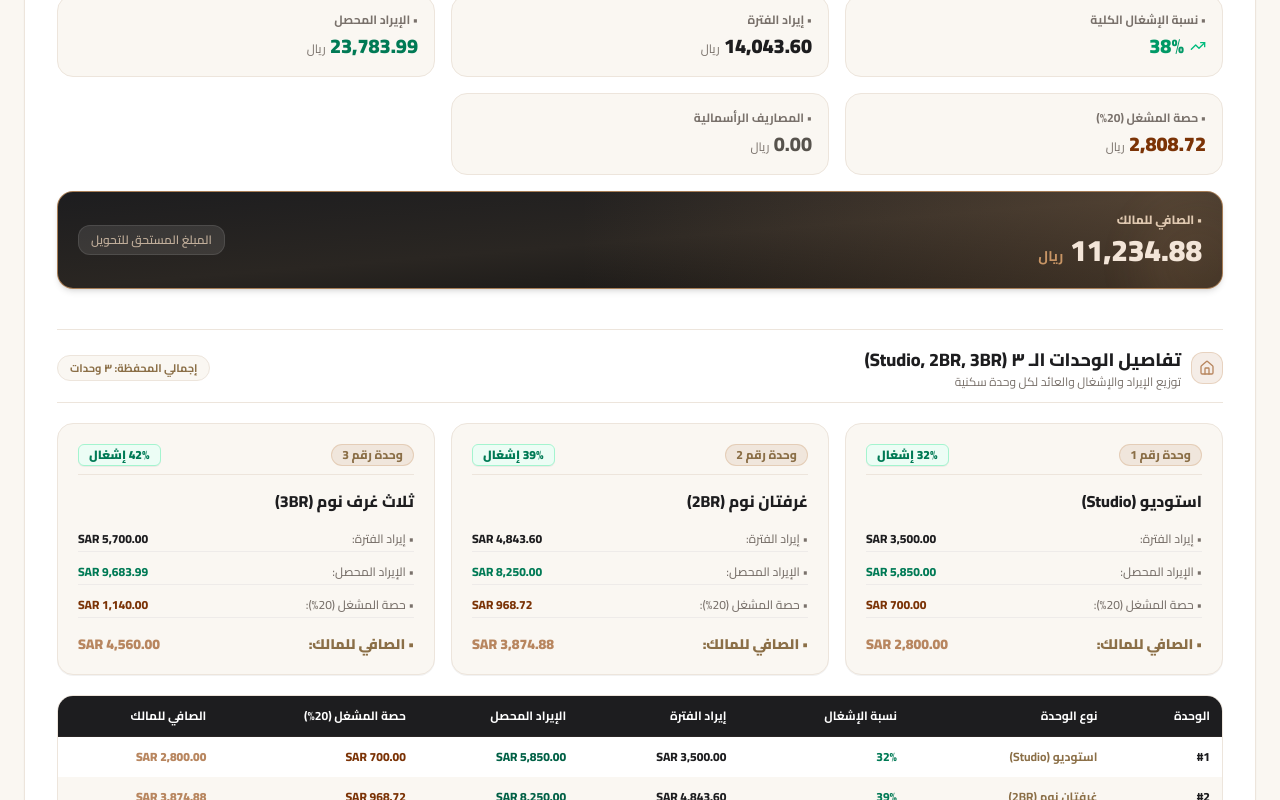
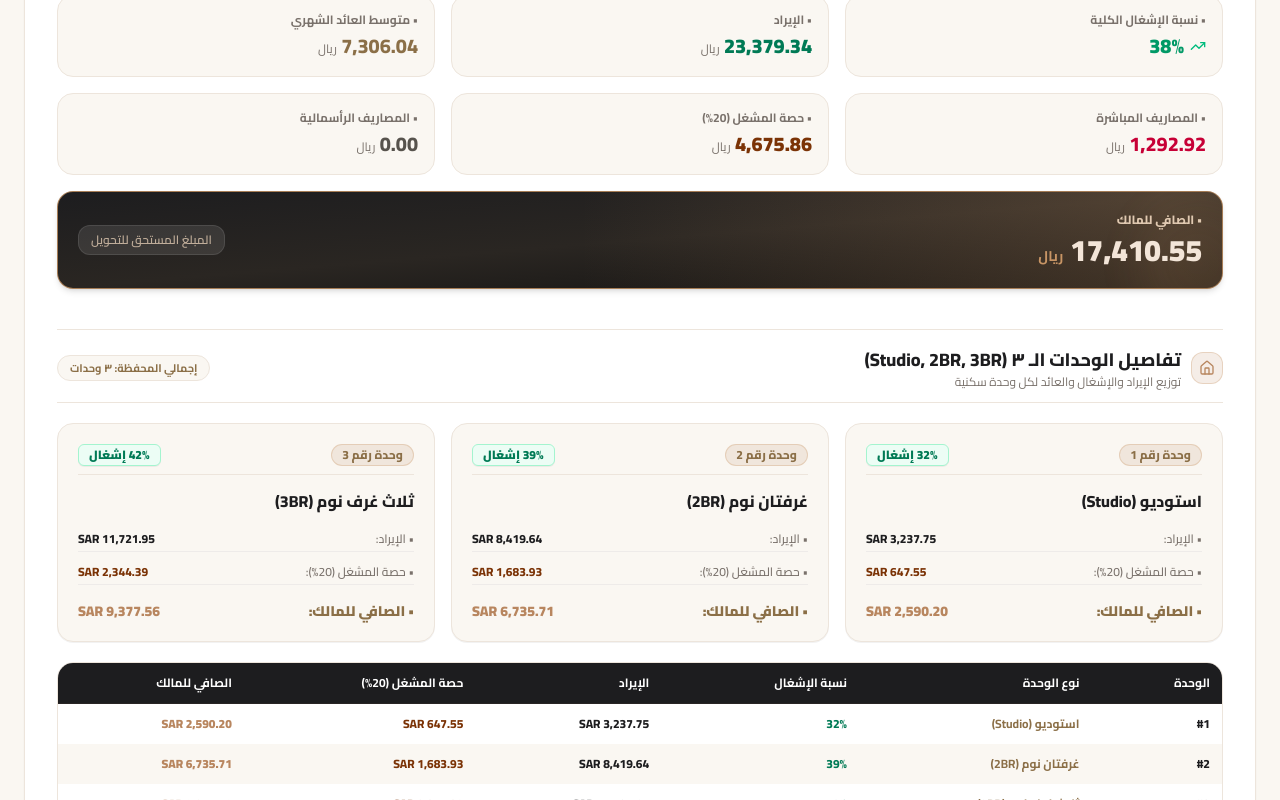
Before and after one commit to AmmarCFO/Marsam-Development-Company, a React (Vite) app: page / in a window 1280 px wide. Shown: the part 1140-1940 px from the top of the page. Built offline with nearby package versions, Linux system fonts and the light colour scheme.

Commit message:
feat: update financial metrics and labels in reports
Refactor revenue reporting labels and include average monthly return and direct expenses to provide a more comprehensive financial summary.

```diff
--- a/src/components/OperatingReportBoard.tsx
+++ b/src/components/OperatingReportBoard.tsx
@@ -204,23 +204,33 @@ export const OperatingReportBoard: React.FC<OperatingReportBoardProps> = ({
               </p>
             </div>
 
-            {/* 3. Period Revenue */}
+            {/* 2. Total Revenue */}
             <div className="bg-[#FAF7F2] p-4 rounded-2xl border border-[#EDE5DC]">
               <span className="text-xs font-bold text-stone-500 block mb-1">
-                • {isAr ? 'إيراد الفترة' : 'Period Revenue'}
+                • {isAr ? 'الإيراد' : 'Revenue'}
               </span>
-              <p className="text-lg sm:text-xl font-black text-[#1d1d1f]">
-                {(report.totalContracts || 14043.60).toLocaleString(undefined, { minimumFractionDigits: 2 })} <span className="text-xs font-normal text-stone-500">{isAr ? 'ريال' : 'SAR'}</span>
+              <p className="text-lg sm:text-xl font-black text-emerald-700">
+                {report.totalRevenue.toLocaleString(undefined, { minimumFractionDigits: 2 })} <span className="text-xs font-normal text-stone-500">{isAr ? 'ريال' : 'SAR'}</span>
               </p>
             </div>
 
-            {/* 4. Collected Revenue */}
+            {/* 3. Average Monthly Return */}
             <div className="bg-[#FAF7F2] p-4 rounded-2xl border border-[#EDE5DC]">
               <span className="text-xs font-bold text-stone-500 block mb-1">
-                • {isAr ? 'الإيراد المحصل' : 'Collected Revenue'}
+                • {isAr ? 'متوسط العائد الشهري' : 'Average Monthly Return'}
               </span>
-              <p className="text-lg sm:text-xl font-black text-emerald-700">
-                {report.totalRevenue.toLocaleString(undefined, { minimumFractionDigits: 2 })} <span className="text-xs font-normal text-stone-500">{isAr ? 'ريال' : 'SAR'}</span>
+              <p className="text-lg sm:text-xl font-extrabold text-[#8B6F47]">
+                {(report.avgMonthlyReturn || 7306.04).toLocaleString(undefined, { minimumFractionDigits: 2 })} <span className="text-xs font-normal text-stone-500">{isAr ? 'ريال' : 'SAR'}</span>
+              </p>
+            </div>
+
+            {/* 4. Direct Expenses */}
+            <div className="bg-[#FAF7F2] p-4 rounded-2xl border border-[#EDE5DC]">
+              <span className="text-xs font-bold text-stone-500 block mb-1">
+                • {isAr ? 'المصاريف المباشرة' : 'Direct Expenses'}
+              </span>
+              <p className="text-lg sm:text-xl font-extrabold text-rose-700">
+                {(report.directExpenses || 1292.92).toLocaleString(undefined, { minimumFractionDigits: 2 })} <span className="text-xs font-normal text-stone-500">{isAr ? 'ريال' : 'SAR'}</span>
               </p>
             </div>
 
@@ -245,7 +255,7 @@ export const OperatingReportBoard: React.FC<OperatingReportBoardProps> = ({
             </div>
 
             {/* 7. Net Amount for the Owner */}
-            <div className="relative overflow-hidden bg-gradient-to-br from-[#1d1d1f] via-[#2a2622] to-[#121110] text-white p-4 sm:p-5 rounded-2xl border border-[#C89565]/80 shadow-md sm:col-span-2 lg:col-span-3 group">
+            <div className="relative overflow-hidden bg-gradient-to-br from-[#1d1d1f] via-[#2a2622] to-[#121110] text-white p-4 sm:p-5 rounded-2xl border border-[#C89565]/80 shadow-md col-span-1 sm:col-span-2 lg:col-span-3 group">
               {/* Animated Light Ray Shimmer */}
               <motion.div
                 animate={{
@@ -341,13 +351,8 @@ export const OperatingReportBoard: React.FC<OperatingReportBoardProps> = ({
 
                 <div className="space-y-2 text-xs">
                   <div className="flex justify-between items-center py-1 border-b border-stone-200/60">
-                    <span className="text-stone-500 font-medium">• {isAr ? 'إيراد الفترة' : 'Period Revenue'}:</span>
-                    <span className="font-extrabold text-[#1d1d1f]">{u.periodRevenue.toLocaleString(undefined, { minimumFractionDigits: 2 })} SAR</span>
-                  </div>
-
-                  <div className="flex justify-between items-center py-1 border-b border-stone-200/60">
-                    <span className="text-stone-500 font-medium">• {isAr ? 'الإيراد المحصل' : 'Collected Revenue'}:</span>
-                    <span className="font-extrabold text-emerald-700">{u.collectedRevenue.toLocaleString(undefined, { minimumFractionDigits: 2 })} SAR</span>
+                    <span className="text-stone-500 font-medium">• {isAr ? 'الإيراد' : 'Revenue'}:</span>
+                    <span className="font-extrabold text-[#1d1d1f]">{u.collectedRevenue.toLocaleString(undefined, { minimumFractionDigits: 2 })} SAR</span>
                   </div>
 
                   <div className="flex justify-between items-center py-1 border-b border-stone-200/60">
@@ -374,14 +379,13 @@ export const OperatingReportBoard: React.FC<OperatingReportBoardProps> = ({
 
           {/* Structured Segregated Comparison Table */}
           <div className="overflow-x-auto border border-[#EDE5DC] rounded-2xl touch-pan-x [-webkit-overflow-scrolling:touch]">
-            <table className="w-full text-xs text-right border-collapse min-w-[600px]">
+            <table className="w-full text-xs text-right border-collapse min-w-[500px]">
               <thead>
                 <tr className="bg-[#1d1d1f] text-white">
                   <th className="p-3 font-bold border-b border-stone-800">{isAr ? 'الوحدة' : 'Unit'}</th>
                   <th className="p-3 font-bold border-b border-stone-800">{isAr ? 'نوع الوحدة' : 'Unit Type'}</th>
                   <th className="p-3 font-bold border-b border-stone-800">{isAr ? 'نسبة الإشغال' : 'Occupancy Rate'}</th>
-                  <th className="p-3 font-bold border-b border-stone-800">{isAr ? 'إيراد الفترة' : 'Period Revenue'}</th>
-                  <th className="p-3 font-bold border-b border-stone-800">{isAr ? 'الإيراد المحصل' : 'Collected Revenue'}</th>
+                  <th className="p-3 font-bold border-b border-stone-800">{isAr ? 'الإيراد' : 'Revenue'}</th>
                   <th className="p-3 font-bold border-b border-stone-800">{isAr ? 'حصة المشغل (20%)' : "Operator Share (20%)"}</th>
                   <th className="p-3 font-bold border-b border-stone-800">{isAr ? 'الصافي للمالك' : 'Net to Owner'}</th>
                 </tr>
@@ -392,8 +396,7 @@ export const OperatingReportBoard: React.FC<OperatingReportBoardProps> = ({
                     <td className="p-3 font-extrabold text-[#1d1d1f]">#{u.unitNumber}</td>
                     <td className="p-3 font-bold text-[#8B6F47]">{u.unitName[isAr ? 'ar' : 'en']}</td>
                     <td className="p-3 font-extrabold text-emerald-700">{u.occupancyRate}%</td>
-                    <td className="p-3 font-extrabold text-[#1d1d1f]">{u.periodRevenue.toLocaleString(undefined, { minimumFractionDigits: 2 })} SAR</td>
-                    <td className="p-3 font-extrabold text-emerald-800">{u.collectedRevenue.toLocaleString(undefined, { minimumFractionDigits: 2 })} SAR</td>
+                    <td className="p-3 font-extrabold text-[#1d1d1f]">{u.collectedRevenue.toLocaleString(undefined, { minimumFractionDigits: 2 })} SAR</td>
                     <td className="p-3 font-extrabold text-amber-900">{u.operatorShare.toLocaleString(undefined, { minimumFractionDigits: 2 })} SAR</td>
                     <td className="p-3 font-black text-[#B8865F]">{u.netToOwner.toLocaleString(undefined, { minimumFractionDigits: 2 })} SAR</td>
                   </tr>
@@ -402,8 +405,7 @@ export const OperatingReportBoard: React.FC<OperatingReportBoardProps> = ({
                   <td className="p-3">{isAr ? 'الإجمالي' : 'Total'}</td>
                   <td className="p-3">{isAr ? '٣ وحدات' : '3 Units'}</td>
                   <td className="p-3 text-emerald-400">{report.occupancyRate}% ({isAr ? 'المتوسط' : 'Avg'})</td>
-                  <td className="p-3 text-white">{(report.totalContracts || 14043.60).toLocaleString(undefined, { minimumFractionDigits: 2 })} SAR</td>
-                  <td className="p-3 text-emerald-300">{report.totalRevenue.toLocaleString(undefined, { minimumFractionDigits: 2 })} SAR</td>
+                  <td className="p-3 text-white">{report.totalRevenue.toLocaleString(undefined, { minimumFractionDigits: 2 })} SAR</td>
                   <td className="p-3 text-amber-300">{report.operatorShareAmount.toLocaleString(undefined, { minimumFractionDigits: 2 })} SAR</td>
                   <td className="p-3 text-[#E0C9B1]">{report.netToOwner.toLocaleString(undefined, { minimumFractionDigits: 2 })} SAR</td>
                 </tr>
--- a/src/components/ReportPrintModal.tsx
+++ b/src/components/ReportPrintModal.tsx
@@ -122,18 +122,22 @@ export const ReportPrintModal: React.FC<ReportPrintModalProps> = ({
                       <td className="p-2.5 sm:p-3 font-black text-emerald-700 text-left">{report.occupancyRate}%</td>
                     </tr>
                     <tr className="border-b border-[#EDE5DC]">
-                      <td className="p-2.5 sm:p-3 font-bold">• {isAr ? 'إيراد الفترة' : 'Period Revenue'}</td>
-                      <td className="p-2.5 sm:p-3 font-black text-left">{(report.totalContracts || 14043.60).toLocaleString(undefined, { minimumFractionDigits: 2 })} SAR</td>
+                      <td className="p-2.5 sm:p-3 font-bold">• {isAr ? 'الإيراد' : 'Revenue'}</td>
+                      <td className="p-2.5 sm:p-3 font-black text-emerald-800 text-left">{report.totalRevenue.toLocaleString(undefined, { minimumFractionDigits: 2 })} SAR</td>
                     </tr>
                     <tr className="border-b border-[#EDE5DC] bg-[#FAF7F2]">
-                      <td className="p-2.5 sm:p-3 font-bold">• {isAr ? 'الإيراد المحصل' : 'Collected Revenue'}</td>
-                      <td className="p-2.5 sm:p-3 font-black text-emerald-800 text-left">{report.totalRevenue.toLocaleString(undefined, { minimumFractionDigits: 2 })} SAR</td>
+                      <td className="p-2.5 sm:p-3 font-bold">• {isAr ? 'متوسط العائد الشهري' : 'Average Monthly Return'}</td>
+                      <td className="p-2.5 sm:p-3 font-extrabold text-[#8B6F47] text-left">{(report.avgMonthlyReturn || 7306.04).toLocaleString(undefined, { minimumFractionDigits: 2 })} SAR</td>
                     </tr>
                     <tr className="border-b border-[#EDE5DC]">
+                      <td className="p-2.5 sm:p-3 font-bold">• {isAr ? 'المصاريف المباشرة' : 'Direct Expenses'}</td>
+                      <td className="p-2.5 sm:p-3 font-extrabold text-rose-700 text-left">{(report.directExpenses || 1292.92).toLocaleString(undefined, { minimumFractionDigits: 2 })} SAR</td>
+                    </tr>
+                    <tr className="border-b border-[#EDE5DC] bg-[#FAF7F2]">
                       <td className="p-2.5 sm:p-3 font-bold">• {isAr ? `حصة المشغل (${report.operatorSharePercentage}%)` : `Operator's Share (${report.operatorSharePercentage}%)`}</td>
                       <td className="p-2.5 sm:p-3 font-black text-amber-900 text-left">{report.operatorShareAmount.toLocaleString(undefined, { minimumFractionDigits: 2 })} SAR</td>
                     </tr>
-                    <tr className="border-b border-[#EDE5DC] bg-[#FAF7F2]">
+                    <tr className="border-b border-[#EDE5DC]">
                       <td className="p-2.5 sm:p-3 font-bold">• {isAr ? 'المصاريف الرأسمالية' : 'Capital Expenditures'}</td>
                       <td className="p-2.5 sm:p-3 font-extrabold text-stone-600 text-left">{(report.capitalExpenses || 0).toFixed(2)} SAR</td>
                     </tr>
@@ -153,14 +157,14 @@ export const ReportPrintModal: React.FC<ReportPrintModalProps> = ({
                   {isAr ? 'تفاصيل أداء الوحدات السكنية الـ ٣' : '3 Units Segregated Performance'}
                 </h2>
                 <div className="overflow-x-auto border border-[#EDE5DC] rounded-xl touch-pan-x [-webkit-overflow-scrolling:touch]">
-                  <table className="w-full text-xs border-collapse border border-[#EDE5DC] text-center min-w-[500px]">
+                  <table className="w-full text-xs border-collapse border border-[#EDE5DC] text-center min-w-[450px]">
                     <thead>
                       <tr className="bg-[#FAF7F2] font-bold text-[#8B6F47]">
                         <th className="p-2 border border-[#EDE5DC]">{isAr ? 'الوحدة' : 'Unit'}</th>
                         <th className="p-2 border border-[#EDE5DC]">{isAr ? 'النوع' : 'Type'}</th>
                         <th className="p-2 border border-[#EDE5DC]">{isAr ? 'الإشغال' : 'Occupancy'}</th>
-                        <th className="p-2 border border-[#EDE5DC]">{isAr ? 'إيراد الفترة' : 'Period Rev'}</th>
-                        <th className="p-2 border border-[#EDE5DC]">{isAr ? 'المحصل' : 'Collected'}</th>
+                        <th className="p-2 border border-[#EDE5DC]">{isAr ? 'الإيراد' : 'Revenue'}</th>
+                        <th className="p-2 border border-[#EDE5DC]">{isAr ? 'حصة المشغل' : 'Operator Share'}</th>
                         <th className="p-2 border border-[#EDE5DC]">{isAr ? 'الصافي للمالك' : 'Net Owner'}</th>
                       </tr>
                     </thead>
@@ -170,8 +174,8 @@ export const ReportPrintModal: React.FC<ReportPrintModalProps> = ({
                           <td className="p-2 font-bold">#{u.unitNumber}</td>
                           <td className="p-2">{u.unitName[isAr ? 'ar' : 'en']}</td>
                           <td className="p-2 font-bold text-emerald-700">{u.occupancyRate}%</td>
-                          <td className="p-2">{u.periodRevenue.toLocaleString(undefined, { minimumFractionDigits: 2 })} SAR</td>
                           <td className="p-2 font-bold">{u.collectedRevenue.toLocaleString(undefined, { minimumFractionDigits: 2 })} SAR</td>
+                          <td className="p-2 text-amber-900 font-medium">{u.operatorShare.toLocaleString(undefined, { minimumFractionDigits: 2 })} SAR</td>
                           <td className="p-2 font-black text-[#B8865F]">{u.netToOwner.toLocaleString(undefined, { minimumFractionDigits: 2 })} SAR</td>
                         </tr>
                       ))}
--- a/src/data.ts
+++ b/src/data.ts
@@ -86,14 +86,16 @@ export const initialOperatingReports: OperatingReport[] = [
       en: "Marsam Real Estate Development Company"
     },
 
-    // Core Required Metrics (Updated as requested by User)
+    // Core Required Metrics
     occupancyRate: 38,
-    totalContracts: 14043.60, // Period Revenue
-    totalRevenue: 23783.99,   // Collected Revenue
+    totalContracts: 23379.34, // Revenue
+    totalRevenue: 23379.34,   // Revenue
+    avgMonthlyReturn: 7306.04,
+    directExpenses: 1292.92,
     operatorSharePercentage: 20,
-    operatorShareAmount: 2808.72,
+    operatorShareAmount: 4675.86,
     capitalExpenses: 0.00,
-    netToOwner: 11234.88,
+    netToOwner: 17410.55,
 
     // Segregated reporting for the 3 units
     unitReports: [
@@ -102,30 +104,30 @@ export const initialOperatingReports: OperatingReport[] = [
         unitNumber: "1",
         unitName: { ar: "استوديو (Studio)", en: "Studio" },
         occupancyRate: 32,
-        periodRevenue: 3500.00,
-        collectedRevenue: 5850.00,
-        operatorShare: 700.00,
-        netToOwner: 2800.00
+        periodRevenue: 3237.75,
+        collectedRevenue: 3237.75,
+        operatorShare: 647.55,
+        netToOwner: 2590.20
       },
       {
         id: "U2-2BR",
         unitNumber: "2",
         unitName: { ar: "غرفتان نوم (2BR)", en: "2 Bedrooms (2BR)" },
         occupancyRate: 39,
-        periodRevenue: 4843.60,
-        collectedRevenue: 8250.00,
-        operatorShare: 968.72,
-        netToOwner: 3874.88
+        periodRevenue: 8419.64,
+        collectedRevenue: 8419.64,
+        operatorShare: 1683.93,
+        netToOwner: 6735.71
       },
       {
         id: "U3-3BR",
         unitNumber: "3",
         unitName: { ar: "ثلاث غرف نوم (3BR)", en: "3 Bedrooms (3BR)" },
         occupancyRate: 42,
-        periodRevenue: 5700.00,
-        collectedRevenue: 9683.99,
-        operatorShare: 1140.00,
-        netToOwner: 4560.00
+        periodRevenue: 11721.95,
+        collectedRevenue: 11721.95,
+        operatorShare: 2344.39,
+        netToOwner: 9377.56
       }
     ],
 
@@ -165,14 +167,12 @@ export const initialOperatingReports: OperatingReport[] = [
       }
     ],
 
-    avgMonthlyReturn: 4388.62,
-    directExpenses: 1292.92,
     totalUnits: 3,
     occupiedUnits: 1,
     adr: 242,
     revPar: 90,
     revenueBreakdown: [
-      { category: { ar: "إيراد العقود المبرمة للوحدات", en: "Unit Rental Contracts Revenue" }, amount: 23783.99, percentage: 100 }
+      { category: { ar: "إيراد العقود المبرمة للوحدات", en: "Unit Rental Contracts Revenue" }, amount: 23379.34, percentage: 100 }
     ],
     maintenanceCostsCovered: 1292.92,
     utilitiesCostCovered: 0,
@@ -181,8 +181,8 @@ export const initialOperatingReports: OperatingReport[] = [
     payoutDate: "2026-07-31",
     bankAccount: "",
     notes: {
-      ar: "تقرير أداء التشغيل لشركة مرسم للتطوير العقاري - فرع 55 (المدينة المنورة - بني حارثة). سجلت الوحدات نسبة إشغال 38%، بإيراد فترة 23,783.99 ريال، وإيراد محصل 14,043.60 ريال، وحصة مشغل 4,756.79 ريال، ومصاريف رأسمالية 0.00 ريال، وصافي عائد للمالك 17,734.27 ريال.",
-      en: "Certified operating performance report for Marsam Real Estate Development Company - Branch 55 (Madinah - Bani Harithah). Units achieved 38% occupancy rate, with SAR 23,783.99 period revenue, SAR 14,043.60 collected revenue, SAR 4,756.79 operator's share, SAR 0.00 capital expenditures, and SAR 17,734.27 net amount for the owner."
+      ar: "تقرير أداء التشغيل لشركة مرسم للتطوير العقاري - فرع ٥٥ (المدينة المنورة - بني حارثة). سجلت الوحدات الـ ٣ نسبة إشغال ٣٨٪، بإيراد قدره ٢٣,٣٧٩٫٣٤ ريال، ومتوسط عائد شهري ٧,٣٠٦٫٠٤ ريال، ومصاريف مباشرة ١,٢٩٢٫٩٢ ريال، وحصة مشغل ٤,٦٧٥٫٨٦ ريال، ومصاريف رأسمالية ٠٫٠٠ ريال، وصافي عائد للعميل ١٧,٤١٠٫٥٥ ريال.",
+      en: "Certified operating performance report for Marsam Real Estate Development Company - Branch 55 (Madinah - Bani Harithah). The 3 units achieved 38% occupancy rate, with SAR 23,379.34 revenue, SAR 7,306.04 average monthly return, SAR 1,292.92 direct expenses, SAR 4,675.86 operator's share, SAR 0.00 capital expenditures, and SAR 17,410.55 net return to client."
     },
     additionalRemarks: []
   }
```
